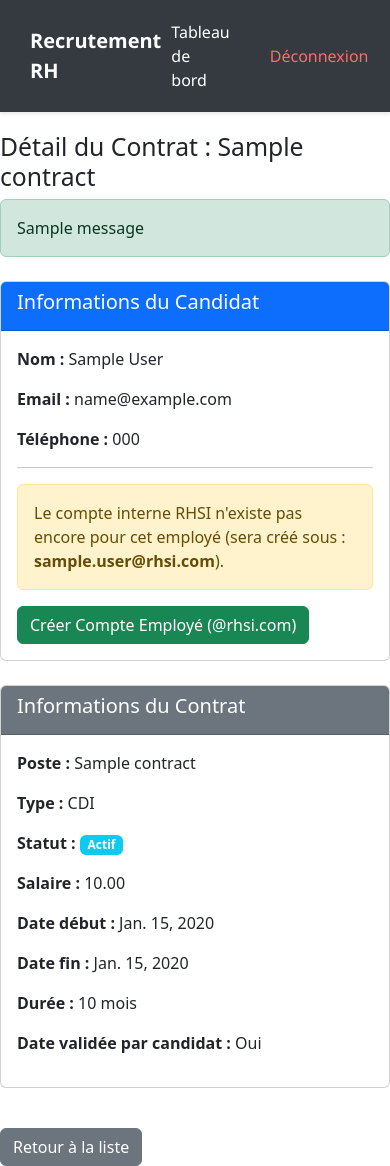
After one commit to Rabenarivo/RHSI, a Django app: page /interviews/admin/contracts/1/ in a window 390 px wide. The commit adds this page. Run offline with Django 5.2, Linux system fonts and the light colour scheme; tables that the repository leaves empty hold one stand-in row (values such as "Sample post"); one stand-in notice (Sample message) is shown.

Commit message:
Add admin contract pages & employee account flow
Add admin contract list/detail views, URL routes and templates to manage contracts. Implement account creation flow in admin_contract_detail: generate RHSI email, create Django User and Account (with generated password) and display success messages. Add home_employe template and render it from dashboard for 'employé'/'manager' account types. Update AccountType help_text to include employé and manager, remove duplicate accounts URL include, add applicant CV PDF, and remove duration_minutes field from interview form.

```diff
--- a/RHSI/urls.py
+++ b/RHSI/urls.py
@@ -4,7 +4,6 @@ from django.urls import path, include
 urlpatterns = [
     path('admin/', admin.site.urls),
     path('', include('recrutement_accounts.urls')),
-    path('accounts/', include('recrutement_accounts.urls')),
     path('jobs/', include('recrutement_jobs.urls')),
     path('interviews/', include('recrutement_interviews.urls')),
 ]
--- a/recrutement_accounts/models.py
+++ b/recrutement_accounts/models.py
@@ -1,7 +1,7 @@
 from django.db import models
 
 class AccountType(models.Model):
-    name = models.CharField(max_length=50, help_text="admin, recruteur, candidat")
+    name = models.CharField(max_length=50, help_text="admin, recruteur, candidat,employé,manager")
 
     def __str__(self):
         return self.name
--- a/recrutement_accounts/views.py
+++ b/recrutement_accounts/views.py
@@ -86,6 +86,8 @@ def dashboard(request):
         from recrutement_jobs.models import JobOffer
         job_offers = JobOffer.objects.filter(status='active').order_by('-id')
         return render(request, 'recrutement_accounts/home_candidat.html', {'job_offers': job_offers})
+    elif account_type in ['employé', 'manager']:
+        return render(request, 'recrutement_accounts/home_employe.html')
     else:
         return redirect('/')
 
--- /dev/null
+++ b/recrutement_interviews/templates/recrutement_interviews/admin_contract_detail.html
@@ -0,0 +1,81 @@
+<!DOCTYPE html>
+<html lang="fr">
+<head>
+    <meta charset="UTF-8">
+    <title>Détail du Contrat</title>
+    <!-- Include Bootstrap for easy styling since we used classes like container, mt-4, table, etc -->
+    <link href="https://cdn.jsdelivr.net/npm/bootstrap@5.3.0/dist/css/bootstrap.min.css" rel="stylesheet">
+</head>
+<body>
+    {% include 'navbar.html' %}
+
+    <h2>Détail du Contrat : {{ contract.job_title }}</h2>
+
+    {% if messages %}
+    <div class="messages">
+        {% for message in messages %}
+        <div class="alert alert-{{ message.tags }}">{{ message }}</div>
+        {% endfor %}
+    </div>
+    {% endif %}
+
+    <div class="row mt-4">
+        <div class="col-md-6">
+            <div class="card mb-4">
+                <div class="card-header bg-primary text-white">
+                    <h5>Informations du Candidat</h5>
+                </div>
+                <div class="card-body">
+                    <p><strong>Nom :</strong> {{ candidate.first_name }} {{ candidate.last_name }}</p>
+                    <p><strong>Email :</strong> {{ candidate.email }}</p>
+                    <p><strong>Téléphone :</strong> {{ candidate.phone }}</p>
+
+                    <hr>
+
+                    {% if not is_employee_created %}
+                    <div class="alert alert-warning">
+                        Le compte interne RHSI n'existe pas encore pour cet employé (sera créé sous : <strong>{{ generated_email }}</strong>).
+                    </div>
+                    <form method="post">
+                        {% csrf_token %}
+                        <button type="submit" name="create_employee_account" class="btn btn-success">
+                            Créer Compte Employé (@rhsi.com)
+                        </button>
+                    </form>
+                    {% else %}
+                    <div class="alert alert-info">
+                        Le compte interne a été créé avec l'email <strong>{{ generated_email }}</strong>.
+                    </div>
+                    {% endif %}
+                </div>
+            </div>
+        </div>
+
+        <div class="col-md-6">
+            <div class="card mb-4">
+                <div class="card-header bg-secondary text-white">
+                    <h5>Informations du Contrat</h5>
+                </div>
+                <div class="card-body">
+                    <p><strong>Poste :</strong> {{ contract.job_title }}</p>
+                    <p><strong>Type :</strong> {{ contract.get_contract_type_display }}</p>
+                    <p><strong>Statut :</strong> <span class="badge bg-info">{{ contract.get_status_display }}</span></p>
+                    <p><strong>Salaire :</strong> {{ contract.salary|default:"Non spécifié" }}</p>
+                    <p><strong>Date début :</strong> {{ contract.start_date|default:"Non définie" }}</p>
+                    {% if contract.end_date %}
+                    <p><strong>Date fin :</strong> {{ contract.end_date }}</p>
+                    {% endif %}
+                    {% if contract.duration_months %}
+                    <p><strong>Durée :</strong> {{ contract.duration_months }} mois</p>
+                    {% endif %}
+                    <p><strong>Date validée par candidat :</strong> {% if contract.is_start_date_confirmed %}Oui{% else %}Non{% endif %}</p>
+                </div>
+            </div>
+        </div>
+    </div>
+
+    <div class="mt-3">
+        <a href="{% url 'recrutement_interviews:admin_contract_list' %}" class="btn btn-secondary">Retour à la liste</a>
+    </div>
+</body>
+</html>
--- a/recrutement_interviews/templates/recrutement_interviews/create_interview.html
+++ b/recrutement_interviews/templates/recrutement_interviews/create_interview.html
@@ -61,10 +61,6 @@
                 <input type="text" id="location" name="location" placeholder="ex: Lien Teams ou Salle 3" style="width: 100%; padding: 10px; border: 1px solid #ccc; border-radius: 4px; box-sizing: border-box; font-family: inherit;">
             </div>
 
-            <div class="form-group">
-                <label for="duration_minutes">Durée prévue (en minutes)</label>
-                <input type="number" id="duration_minutes" name="duration_minutes" value="60" required style="width: 100%; padding: 10px; border: 1px solid #ccc; border-radius: 4px; box-sizing: border-box; font-family: inherit;">
-            </div>
 
             <div class="form-group">
                 <label for="interview_date">Date et Heure de l'entretien</label>
--- a/recrutement_interviews/urls.py
+++ b/recrutement_interviews/urls.py
@@ -8,4 +8,6 @@ urlpatterns = [
     path('create_interview/<int:application_id>/', views.create_Interview, name='create_interview'),
     path('list_interview_candidate/', views.list_interview_candidate, name='list_interview_candidate'),
     path('create_contract/<int:application_id>/', views.create_contrat, name='create_contract'),
+    path('admin/contracts/', views.admin_contract_list, name='admin_contract_list'),
+    path('admin/contracts/<int:contract_id>/', views.admin_contract_detail, name='admin_contract_detail'),
 ]
--- a/recrutement_interviews/views.py
+++ b/recrutement_interviews/views.py
@@ -2,6 +2,13 @@ from django.shortcuts import render
 from .models import Application,Interview,Contract
 from django.contrib import messages
 from django.shortcuts import redirect
+import random
+import string
+from django.contrib.auth.hashers import make_password
+from recrutement_accounts.models import Account, AccountType
+import unicodedata
+from django.contrib.auth.models import User
+
 
 def list_application_filter(request):
     applications = Application.objects.filter(
@@ -38,7 +45,7 @@ def list_interview_candidate(request):
     return render(request, 'recrutement_interviews/list_interview_candidate.html', {'interviews': interviews})
 
 def create_contrat(request, application_id):
-    from django.shortcuts import redirect
+
     application = Application.objects.get(id=application_id)
 
     # Récupération automatique du type de contrat depuis l'offre
@@ -81,3 +88,65 @@ def create_contrat(request, application_id):
         'default_contract_type': default_contract_type
     }
     return render(request, 'recrutement_interviews/create_contract.html', context)
+
+def admin_contract_list(request):
+    # For now, just show all contracts for admins
+    contracts = Contract.objects.all().order_by('-id')
+    return render(request, 'recrutement_interviews/admin_contract_list.html', {'contracts': contracts})
+
+def admin_contract_detail(request, contract_id):
+
+
+    def slugify(text):
+        text = unicodedata.normalize('NFKD', text).encode('ascii', 'ignore').decode('utf-8')
+        return text.lower().replace(' ', '')
+
+    contract = Contract.objects.get(id=contract_id)
+    candidate = contract.candidate
+
+    # Generate employee email
+    first_name_slug = slugify(candidate.first_name)
+    last_name_slug = slugify(candidate.last_name)
+    generated_email = f"{first_name_slug}.{last_name_slug}@rhsi.com"
+
+    # Check if employee account exists with this email
+    is_employee_created = Account.objects.filter(email=generated_email).exists()
+
+    if request.method == 'POST' and 'create_employee_account' in request.POST:
+        if not is_employee_created:
+            # Generate new password
+            password = ''.join(random.choices(string.ascii_letters + string.digits, k=8))
+
+            # Get or create Employee AccountType
+            try:
+                emp_type = AccountType.objects.get(name__iexact='employé')
+            except AccountType.DoesNotExist:
+                emp_type = AccountType.objects.create(name='employé')
+
+            # Create the Django User for authentication
+            if not User.objects.filter(username=generated_email).exists():
+                User.objects.create_user(
+                    username=generated_email,
+                    email=generated_email,
+                    password=password,
+                    first_name=candidate.first_name,
+                    last_name=candidate.last_name
+                )
+
+            # Create the new employee account profile
+            Account.objects.create(
+                email=generated_email,
+                password=make_password(password),
+                account_type=emp_type
+            )
+
+            messages.success(request, f"Compte Employé et Utilisateur créés avec succès ! Email : {generated_email} | Mot de passe : {password}")
+            is_employee_created = True
+
+    context = {
+        'contract': contract,
+        'candidate': candidate,
+        'is_employee_created': is_employee_created,
+        'generated_email': generated_email
+    }
+    return render(request, 'recrutement_interviews/admin_contract_detail.html', context)
```
Also changed, not shown: recrutement_accounts/templates/recrutement_accounts/home_employe.html (added, +24 -0 lines), recrutement_interviews/templates/recrutement_interviews/admin_contract_list.html (added, +57 -0 lines), 1 other file.
